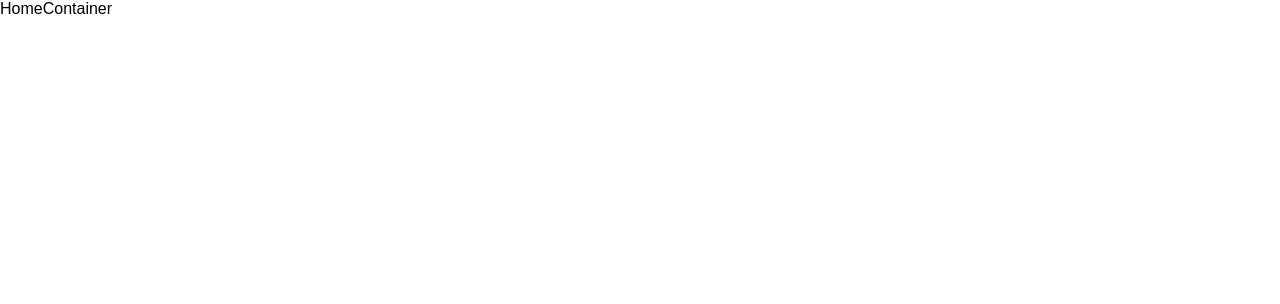
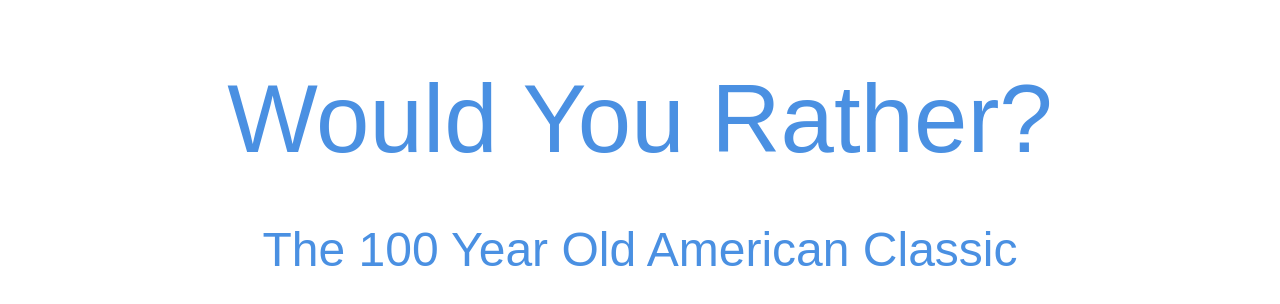
Before and after one commit to chocobuckle/Would-You-Rather, a React (Create React App) app: page / in a window 1280 px wide. Shown: the top 304 px of the page. Built offline with nearby package versions, Linux system fonts and the light colour scheme.

Commit message:
Add 'Home' component

```diff
--- /dev/null
+++ b/src/components/Home.js
@@ -0,0 +1,42 @@
+import React, { Component } from 'react';
+import {  } from 'prop-types';
+import styled from 'styled-components';
+import { blueFont } from 'shared-styles';
+
+class Home extends Component {
+  static propTypes = {
+
+  };
+
+  state = {
+
+  };
+
+  render() {
+    return (
+      <Wrapper>
+        <Header>Would You Rather?</Header>
+        <SubHeader>The 100 Year Old American Classic</SubHeader>
+      </Wrapper>
+    );
+  }
+}
+
+const Wrapper = styled.div`
+  align-items: center;
+  display: flex;
+  flex-direction: column;
+`;
+
+const Header = styled.h1`
+  ${blueFont}
+  font-size: 6rem;
+  margin-bottom: 0;
+`;
+
+const SubHeader = styled.h3`
+  ${blueFont}
+  font-size: 3rem;
+`;
+
+export default Home;
--- /dev/null
+++ b/src/components/index.js
@@ -0,0 +1 @@
+export { default as Home } from './Home';
--- a/src/containers/HomeContainer.js
+++ b/src/containers/HomeContainer.js
@@ -1,6 +1,6 @@
 import React, { Component } from 'react';
 import {  } from 'prop-types';
-
+import { Home } from 'components';
 
 class HomeContainer extends Component {
   static propTypes = {
@@ -14,7 +14,7 @@ class HomeContainer extends Component {
   render() {
     return (
       <div>
-        HomeContainer
+        <Home />
       </div>
     );
   }
--- a/src/index.js
+++ b/src/index.js
@@ -1,10 +1,11 @@
 import React from 'react';
 import ReactDOM from 'react-dom';
-import './index.css';
-import App from './App';
 import { createStore, applyMiddleware, compose, combineReducers } from 'redux';
 import { Provider } from 'react-redux';
 import thunk from 'redux-thunk';
+import './index.css';
+import App from './App';
+
 // import * as reducers from 'ducks';
 import registerServiceWorker from './registerServiceWorker';
 
```
Also changed, not shown: .stylelintrc.json, 1 other file (tests, documents, lock files or other folders).
